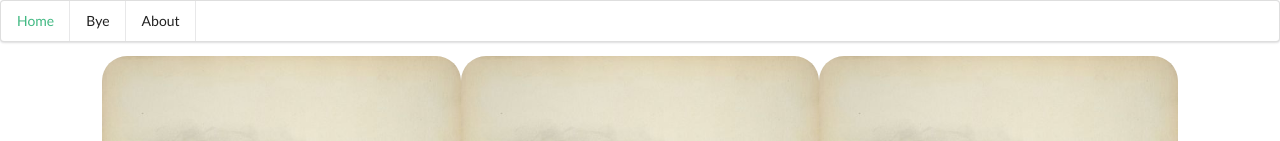
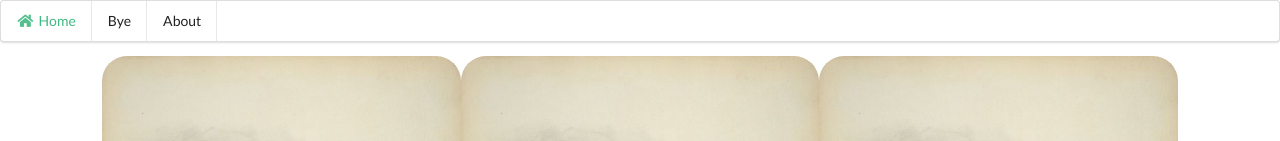
Before and after one commit to Hope8989/PingHo, a Vue app: page / in a window 1280 px wide. Shown: the top 141 px of the page. Built offline with nearby package versions, Linux system fonts and the light colour scheme.

Commit message:
Update App.vue

```diff
--- a/src/App.vue
+++ b/src/App.vue
@@ -1,6 +1,7 @@
 <template>
   <nav class="ui menu">
-    <router-link class="item" to="/">Home</router-link>
+    <router-link class="item" to="/">
+      <i class="home icon" />Home</router-link>
     <router-link class="item" to="/bye">Bye</router-link>
     <router-link class="item" to="/about">About</router-link>
   </nav>
```
